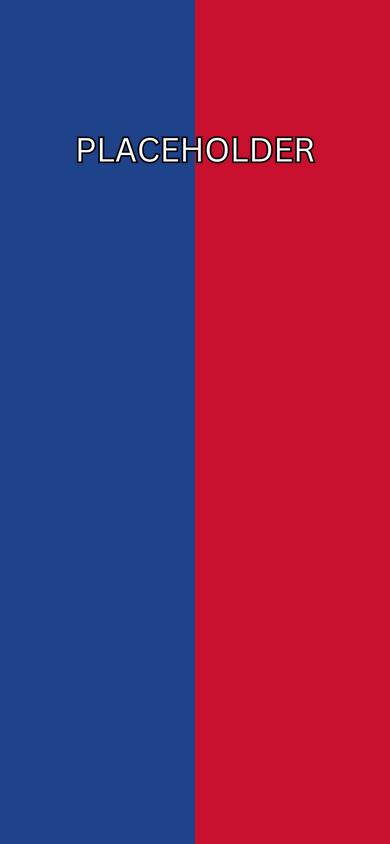
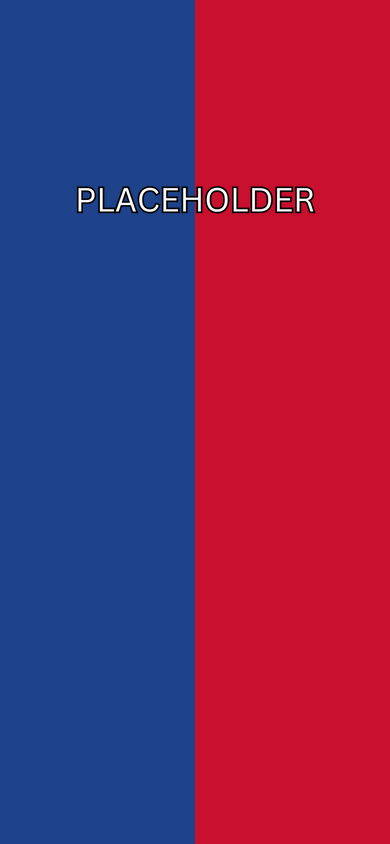
Before and after one commit to fizzlewiththesizzle/scoreTrack, a website: page public/display.html in a window 390 px wide. Drawn offline with nearby package versions, Linux system fonts and the light colour scheme.

Commit message:
added basic media queries

```diff
--- a/public/styles.css
+++ b/public/styles.css
@@ -5,7 +5,7 @@ html, body {
 
   .container {
     display: flex;
-    height: 50%;
+    height: 30%;
   }
 
   .section {
@@ -26,13 +26,47 @@ html, body {
   .image-section {
     flex: 1;
     display: flex;
-    align-items: center;
+    align-items: flex-start; /* Align the image to the top */
     justify-content: center;
+    padding-top: 70px; /* Adjust the top padding as desired */
+    padding-bottom: 20px;
   }
 
   .image-section img {
-    max-width: 300px;
-    max-height: 300px;
+    max-width: 250px;
+    max-height: 100%; /* Allow the image to take full height within the container */
     width: auto;
     height: auto;
   }
+
+  #display_timer {
+    position: fixed;
+    bottom: 20px; /* Adjust the distance from the bottom as needed */
+    left: 50%;
+    transform: translateX(-50%);
+    font-size: 100px; /* Adjust the font size as needed */
+}
+
+@media (max-width: 768px){
+  .image-section {
+    padding-top: 20px;
+  }
+}
+
+@media (max-width: 1600px){
+  .image-section {
+    padding-top: 20px;
+  }
+  .image-section img {
+    max-width: 200px;
+  }
+}
+
+@media (max-width: 1920px){
+  .image-section {
+    padding-top: 50px;
+  }
+  .image-section img {
+    max-width: 300px;
+  }
+}
```
